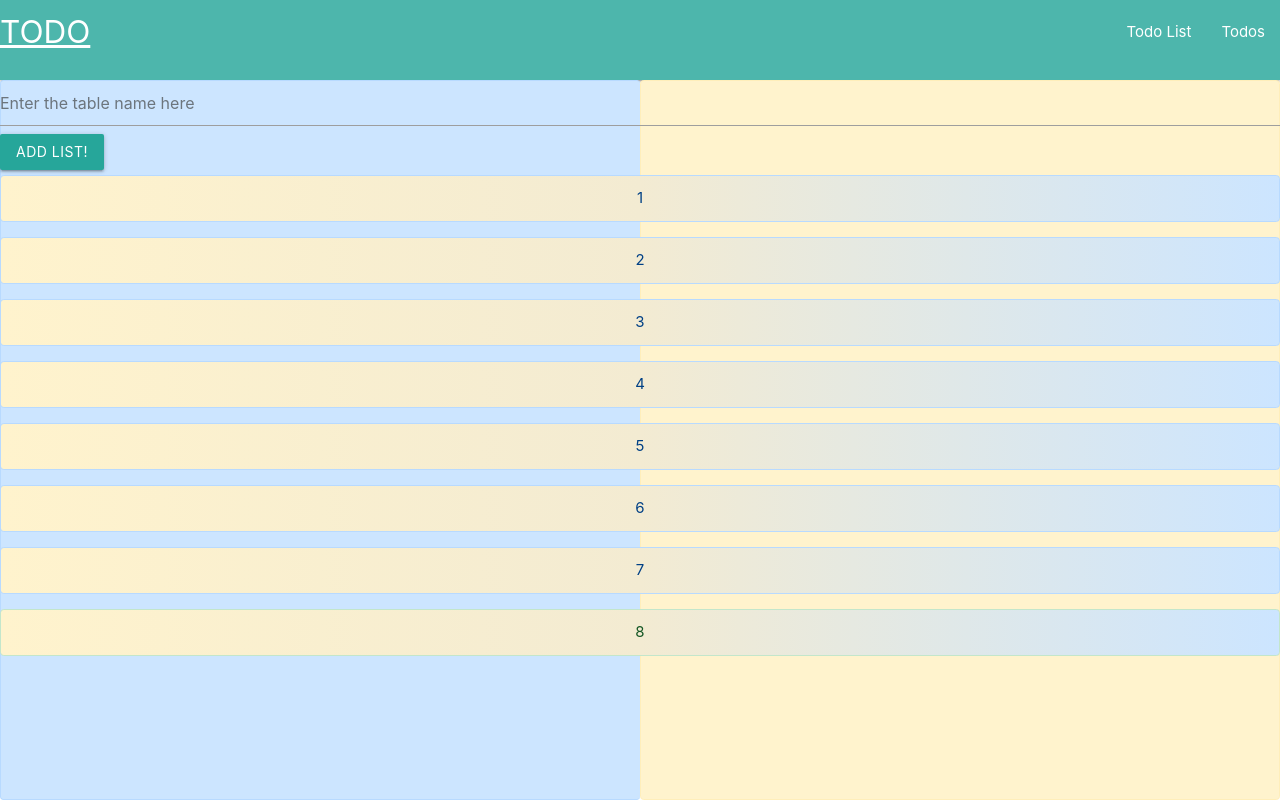
After one commit to NameerWaqas/Flask-Todo-App, a Flask app: page /todos/ in a window 1280 px wide. The commit adds this page. Run offline with Flask 2, Linux system fonts and the light colour scheme; some libraries are stand-ins or nearby versions.

Commit message:
Added a new feature of multiple todolists but not completely imlemented yet

```diff
--- a/app.py
+++ b/app.py
@@ -19,8 +19,12 @@ def index(fireToast='-1'):
     #     todo TEXT
     # ) ''')
     cursor.execute('SELECT * from todoTable')
+    return render_template('index.html',todos=cursor.fetchall(),fireToast=fireToast)
 
-    return render_template('index.html',todos=cursor.fetchall(),fireToast=fireToast)
+@app.route('/todos/',methods=['GET','POST'])
+def showTodos():
+    return render_template('todos.html')
+
 @app.route('/add/',methods=['GET','POST'])
 def handleHomePost():
     if request.method=='POST':
@@ -78,6 +82,16 @@ def handleDelete():
             cursor.commit()
             return index(fireToast='1')
 
+@app.route('/addTodoList',methods=['GET','POST'])
+def handleAddTodoList():
+    return render_template('index.html')
+
+@app.errorhandler(404)
+def invalid_route(e):
+    return render_template('404.html')
+
+
+
 
 
 if __name__ =='__main__':    app.run(debug=True)
--- /dev/null
+++ b/templates/todos.html
@@ -0,0 +1,121 @@
+<!DOCTYPE html>
+<html lang="en">
+
+<head>
+    <meta charset="UTF-8">
+    <meta name="viewport" content="width=device-width, initial-scale=1.0">
+    <title>Todos</title>
+    <link rel="stylesheet" href="https://maxcdn.bootstrapcdn.com/bootstrap/4.0.0/css/bootstrap.min.css"
+        integrity="sha384-Gn5384xqQ1aoWXA+058RXPxPg6fy4IWvTNh0E263XmFcJlSAwiGgFAW/dAiS6JXm" crossorigin="anonymous">
+    <!-- <link rel="stylesheet" type="text/css" href="../templates/styles/styles.css" > -->
+    <link rel="stylesheet" href="https://cdnjs.cloudflare.com/ajax/libs/materialize/1.0.0/css/materialize.min.css">
+    <style>
+        nav {
+            height: 10vh !important;
+        }
+
+        #todosBackLeft {
+            position: fixed;
+            left: 0%;
+            height: 90vh;
+            width: 50%;
+            /* margin-top: 10vh; */
+            border-right: none;
+            z-index: 0 !important;
+            /* display: none; */
+
+        }
+
+        #main {
+            position: fixed;
+            z-index: 1 !important;
+            height: 90vh;
+            overflow: scroll;
+            width: 100%;
+        }
+
+        #todosBackRight {
+            position: fixed;
+            left: 50%;
+            width: 50%;
+            height: 90vh;
+            z-index: 0 !important;
+            /* display: none;    */
+            /* overflow: scroll; */
+            /* margin-top: 10vh; */
+        }
+        #animationAlert{
+            background: linear-gradient(to right,rgb(255,243,205),rgb(243, 235, 210),rgb(204,229,255));
+            margin-top: 5px;;
+        }
+    </style>
+</head>
+
+<body>
+    <div>
+        <nav>
+            <div class="nav-wrapper teal lighten-2">
+                <a href="#" class="brand-logo">TODO</a>
+                <ul id="nav-mobile" class="right hide-on-med-and-down">
+                    <!-- <li><a href="sass.html">Sass</a></li> -->
+                    <li><a href="http://127.0.0.1:5000/">Todo List</a></li>
+                    <li><a href="http://127.0.0.1:5000/todos/">Todos</a></li>
+                </ul>
+            </div>
+        </nav>
+        <div id='todosBackLeft' class="alert alert-primary"></div>
+        <div id='todosBackRight' class="alert alert-warning"></div>
+        <div id="main">
+            <!-- <p>Hello World!</p> -->
+            <form action="http://127.0.0.1:5000/addTodoList" method='POST'>
+                <input type="text" class="form-control" placeholder='Enter the table name here'
+                name='tebleName'>
+                <button type='submit' class='btn btn-submit'>Add List!</button>
+            </form>
+
+
+
+        </div>
+    </div>
+
+    <script src="https://code.jquery.com/jquery-3.2.1.slim.min.js"
+        integrity="sha384-KJ3o2DKtIkvYIK3UENzmM7KCkRr/rE9/Qpg6aAZGJwFDMVNA/GpGFF93hXpG5KkN"
+        crossorigin="anonymous"></script>
+    <script src="https://cdnjs.cloudflare.com/ajax/libs/popper.js/1.12.9/umd/popper.min.js"
+        integrity="sha384-ApNbgh9B+Y1QKtv3Rn7W3mgPxhU9K/ScQsAP7hUibX39j7fakFPskvXusvfa0b4Q"
+        crossorigin="anonymous"></script>
+    <script src="https://maxcdn.bootstrapcdn.com/bootstrap/4.0.0/js/bootstrap.min.js"
+        integrity="sha384-JZR6Spejh4U02d8jOt6vLEHfe/JQGiRRSQQxSfFWpi1MquVdAyjUar5+76PVCmYl"
+        crossorigin="anonymous"></script>
+    <!-- Compiled and minified JavaScript -->
+    <script src="https://cdnjs.cloudflare.com/ajax/libs/materialize/1.0.0/js/materialize.min.js"></script>
+    <script>
+
+        function handleAnimation(arr) {
+            if (arr.length == 1) {
+                return setTimeout(() => {
+                    document.getElementById('main').innerHTML += `
+                    <div class="alert alert-success center" id='animationAlert'>${arr[0]}</div>
+                    `
+                }, 100)
+
+            }
+            else {
+
+                return setTimeout(() => {
+                    document.getElementById('main').innerHTML += `
+                 <div class="alert alert-primary center" id='animationAlert'>${arr[0]}</div>
+                `;
+                handleAnimation(arr.slice(1))
+                }, 100);
+
+            }
+
+        }
+        handleAnimation(['1','2','3','4',5,6,7,8])
+
+
+    </script>
+</body>
+
+</html>
```
Also changed, not shown: templates/404.html (added, +103 -0 lines), templates/index.html (+29 -10 lines).
